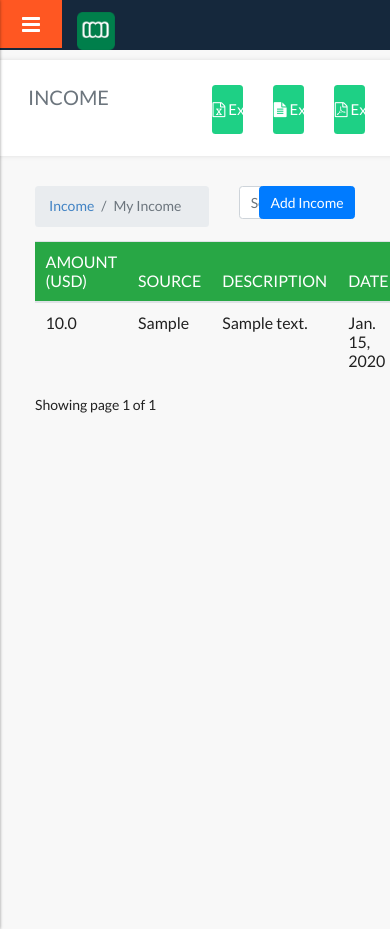
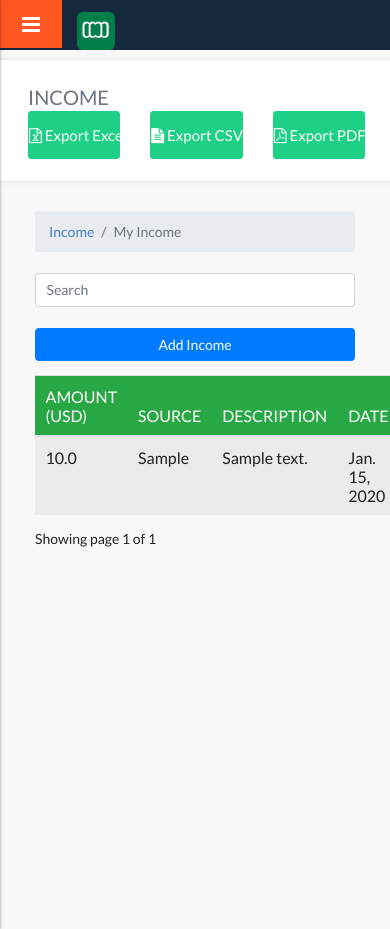
Before and after one commit to Usersive/horenincomeandexpenses, a Django app: page /income/ in a window 390 px wide. Run offline with Django 4.2, Linux system fonts and the light colour scheme; a user stored in the database is signed in; tables that the repository leaves empty hold one stand-in row (values such as "Sample post"); grey boxes marked "Sample" are stand-in pictures; some libraries are stand-ins or nearby versions.

Commit message:
responsive

```diff
--- a/templates/income/income.html
+++ b/templates/income/income.html
@@ -2,39 +2,36 @@
 {% extends 'base.html'%}
 {% load static%}
 {% block content %}
-
 
 <div class="midde_cont">
   <div class="container-fluid">
     <div class="row column_title">
       <div class="col-md-12">
         <div class="page_title">
-
-
           <div class="row">
-            <div class="col-6">
+            <div class="col-12 col-md-6">
               <h2 class="text-muted">INCOME</h2>
             </div>
 
-            <div class="col-2">
-              <a href="{%url 'export_income_excel'%}" class="btn  btn-compose"><i class="fa fa-file-excel-o"></i> Export Excel</a>
+            <div class="col-4 col-md-2">
+              <a href="{% url 'export_income_excel' %}" class="btn btn-compose btn-block"><i class="fa fa-file-excel-o"></i> Export Excel</a>
             </div>
-            <div class="col-2">
-              <a href="{%url 'export_income_csv'%}" class="btn btn-compose "><i class="fa fa-file-text"></i> Export CSV</a>
+            <div class="col-4 col-md-2">
+              <a href="{% url 'export_income_csv' %}" class="btn btn-compose btn-block"><i class="fa fa-file-text"></i> Export CSV</a>
             </div>
-            <div class="col-2">
-              <a href="{%url 'export_income_pdf'%}" class="btn btn-compose"><i class="fa fa-file-pdf-o"></i> Export PDF</a>
+            <div class="col-4 col-md-2">
+              <a href="{% url 'export_income_pdf' %}" class="btn btn-compose btn-block"><i class="fa fa-file-pdf-o"></i> Export PDF</a>
             </div>
           </div>
         </div>
         {% include 'includes/message.html' %}
       </div>
-
     </div>
   </div>
+
   <div class="container">
     <div class="row">
-           <div class="col-7">
+      <div class="col-12 col-md-7">
         <nav aria-label="breadcrumb">
           <ol class="breadcrumb">
             <li class="breadcrumb-item"><a href="#">Income</a></li>
@@ -42,23 +39,21 @@
           </ol>
         </nav>
       </div>
-           <div class="col-3">
+      <div class="col-12 col-md-3 mt-2 mt-md-0">
         <div class="form-group">
-              <input type="text" class="form-control float-left" id="searchField" placeholder="Search">
+          <input type="text" class="form-control" id="searchField" placeholder="Search">
         </div>
       </div>
-           <div class="col-2">
-            <a href="{% url 'add_income' %}" class="btn btn-primary float-right">Add Income</a>
+      <div class="col-12 col-md-2 mt-2 mt-md-0">
+        <a href="{% url 'add_income' %}" class="btn btn-primary btn-block">Add Income</a>
       </div>
     </div>
   </div>
-      </div>
-      <div class="container">
 
-
+  <div class="container mt-3">
     <div class="app-table" id="appTable">
-             <table class="table table-stripped table-hover">
-               <thead class="bg-success" style="color: #ffff;">
+      <table class="table table-striped table-hover">
+        <thead class="bg-success text-white">
           <tr>
             <th>AMOUNT ({{ currency }})</th>
             <th>SOURCE</th>
@@ -81,12 +76,10 @@
       </table>
     </div>
 
-
-
     <p id="noResults" style="display: none;">No results</p>
     <div id="tableOutput" style="display: none;">
-             <table class="table table-stripped table-hover">
-               <thead class="bg-success" style="color: #ffff;">
+      <table class="table table-striped table-hover">
+        <thead class="bg-success text-white">
           <tr>
             <th>AMOUNT ({{ currency }})</th>
             <th>SOURCE</th>
@@ -104,9 +97,11 @@
       <div>
         Showing page {{ page_obj.number }} of {{ page_obj.paginator.num_pages }}
       </div>
-             <ul class="pagination align-right float-right mr-auto">
+      <ul class="pagination justify-content-center">
         {% if page_obj.has_previous %}
-               <li {% if page_obj.number == 1 %} class="page-item active" {% endif %}><a class="page-link" href="?page=1">&laquo; 1</a></li>
+        <li {% if page_obj.number == 1 %} class="page-item active" {% endif %}>
+          <a class="page-link" href="?page=1">&laquo; 1</a>
+        </li>
         <li class="page-item"><a class="page-link" href="?page={{ page_obj.previous_page_number }}">Previous</a></li>
         {% endif %}
         {% if page_obj.has_next %}
@@ -118,7 +113,8 @@
   </div>
 </div>
 
-      </div>
+
+
 
 
 
```
Also changed, not shown: templates/expenses/expenses.html (+23 -25 lines). Lines whose indentation alone changed are shown as unchanged.
